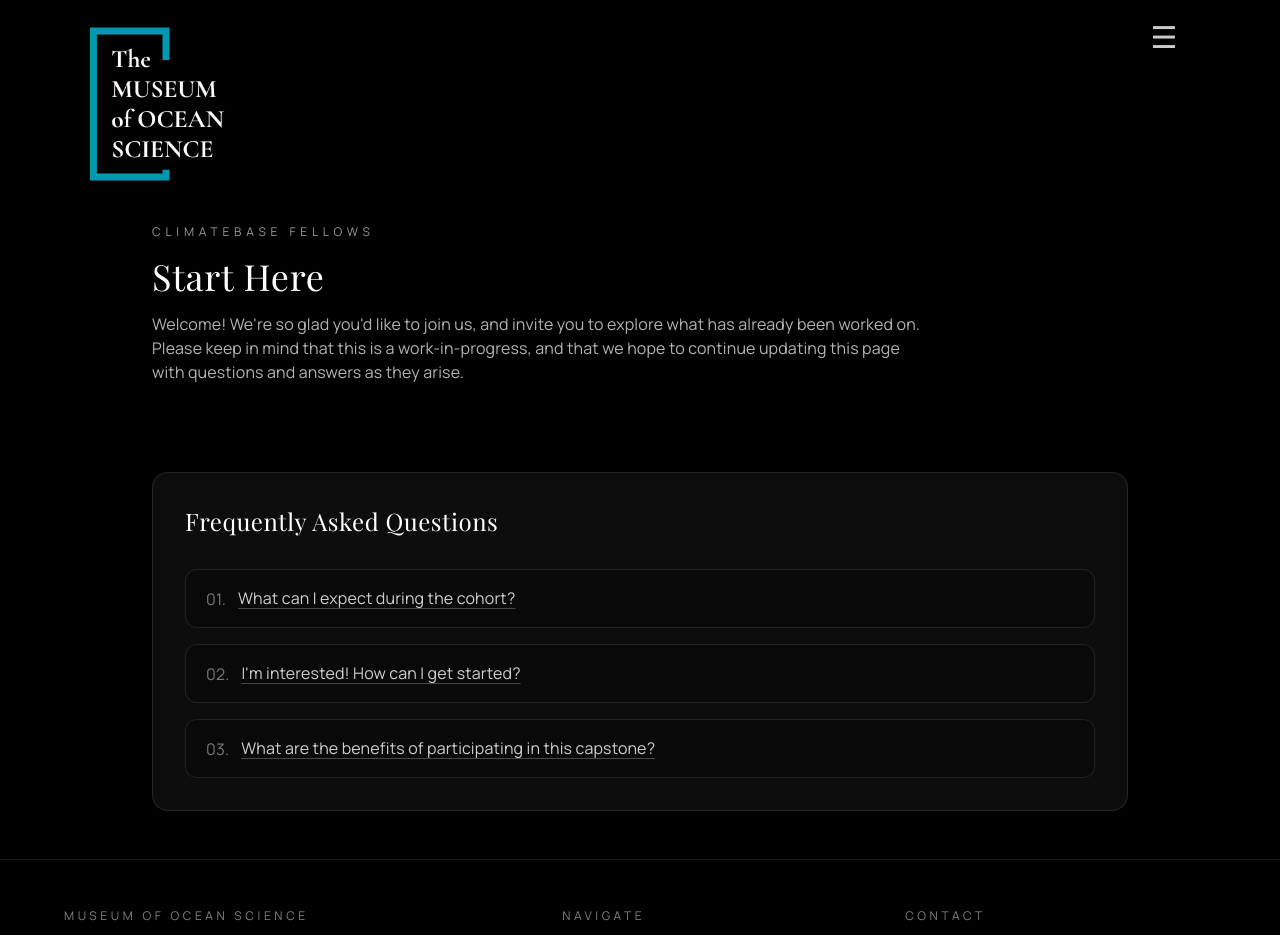
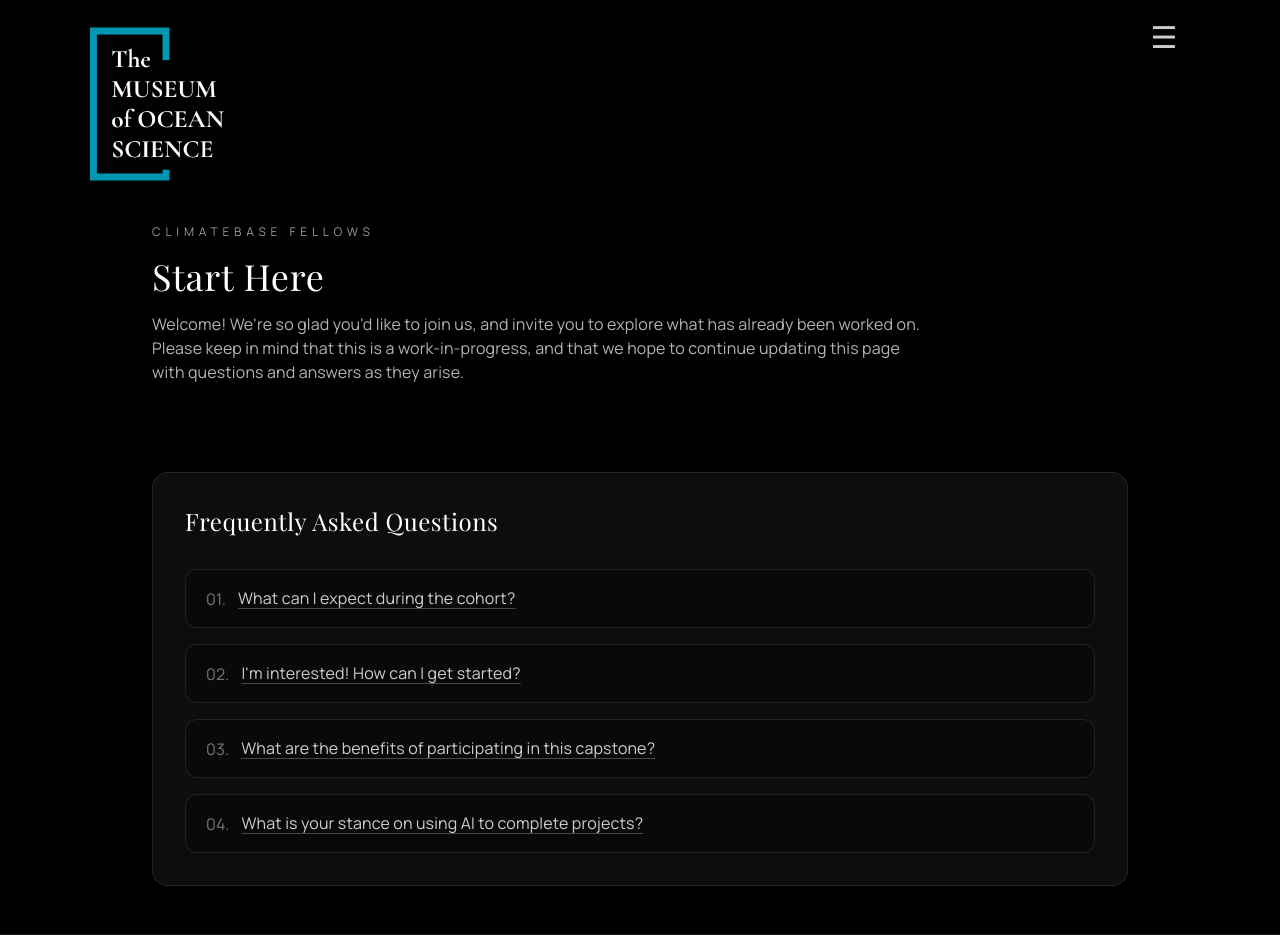
Before and after one commit to The-Museum-of-Ocean-Science/Website, a Next.js app: page /climatebase-fellows-start-here in a window 1280 px wide. Shown: the top 935 px of the page. Built offline with nearby package versions, Linux system fonts and the light colour scheme; a web font is replaced by a local one.

Commit message:
Add FAQ item on AI stance for fellows page

```diff
--- a/src/app/climatebase-fellows-start-here/page.tsx
+++ b/src/app/climatebase-fellows-start-here/page.tsx
@@ -83,6 +83,16 @@ const faqQuestions: FaqQuestion[] = [
       ],
       closing:
         "These benefits are contingent upon artifact completion and adherence to standards.",
+    },
+  },
+  {
+    question: "What is your stance on using AI to complete projects?",
+    expandable: {
+      intro:
+        "Transparency is a core value for our team, including when it comes to AI. This website was built with AI assistance, and AI tools are used throughout program operations. The bigger accountability questions sit with the companies developing these tools, but that doesn't make using AI uncomplicated.",
+      benefits: [],
+      closing:
+        "In a nutshell, MOS is pro-AI but anti-slop. Rather than avoiding AI outright, we are choosing to maintain a clear-eyed sense of when it actually helps and when it undermines your credibility or craft. That question sits at the heart of good science communication, and it's one Research Affiliates are encouraged to bring into their own work and to MOS.",
     },
   },
 ];
```
